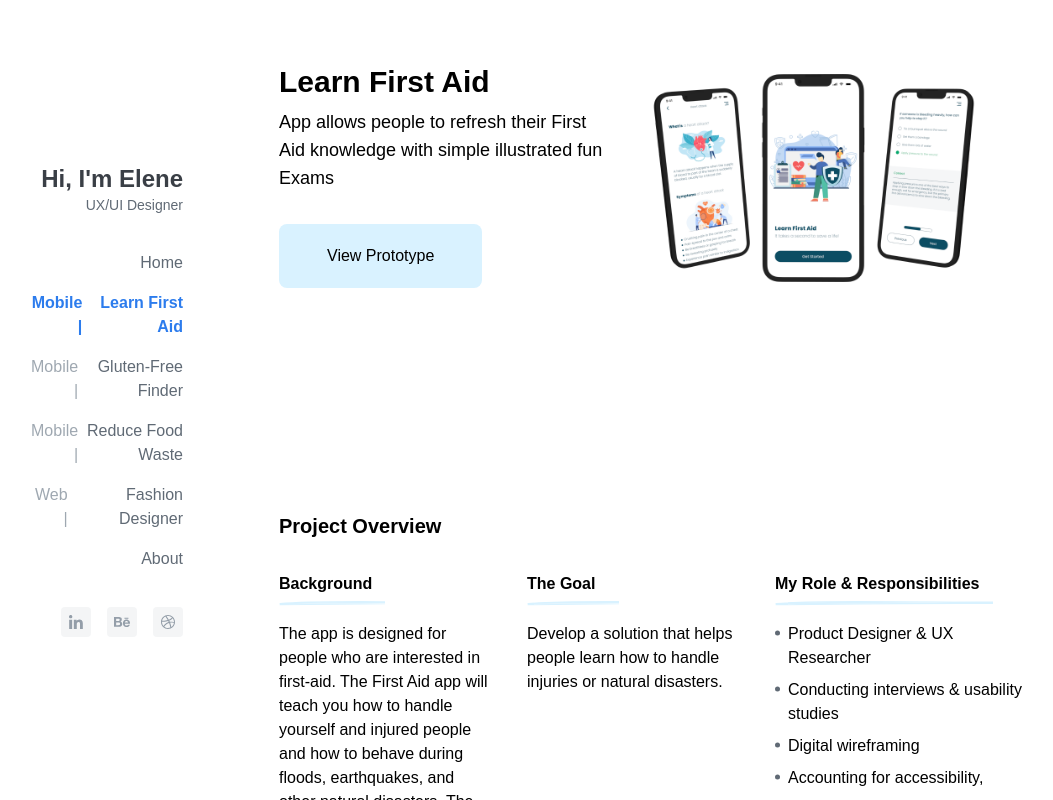
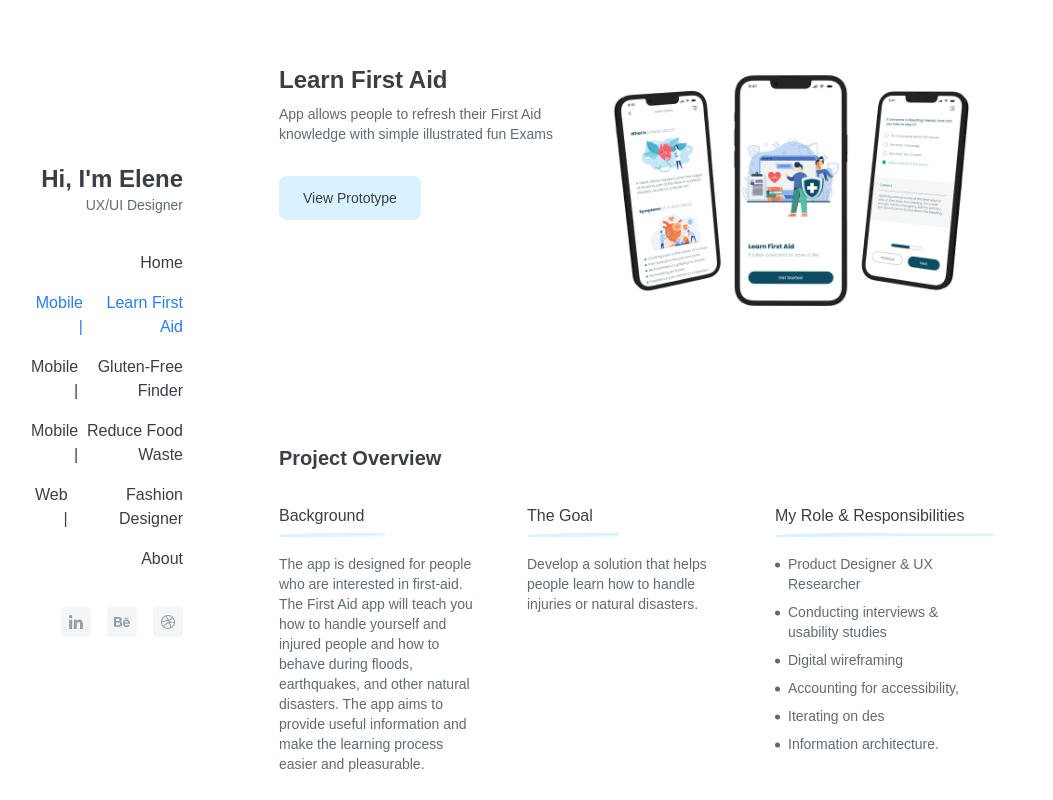
Before and after one commit to lelezedg/my-portfolio, a Next.js app: page /learn-first-aid-app in a window 1280 px wide. Shown: the whole page, without its empty margins (113-1166 px from the left). Built offline with nearby package versions, Linux system fonts and the light colour scheme.

Commit message:
refactor: typography

```diff
--- a/components/Card.tsx
+++ b/components/Card.tsx
@@ -1,6 +1,7 @@
 import React from "react";
 import Image from "next/image";
 import Link from "next/link";
+import { Text } from "./Text";
 
 type TCard = {
   title: string;
@@ -32,8 +33,11 @@ export const Card = ({
           />
         )}
       </div>
-      <h1 className="text-sm font-bold text-primary-dark mb-2">{title}</h1>
-      <p className="text-sm font-regular text-body">{subtitle}</p>
+      <Text variant="subtitle" className="mb-2">
+        {title}
+      </Text>
+
+      <Text variant="body">{subtitle}</Text>
     </Link>
   );
 };
--- a/components/Footer.tsx
+++ b/components/Footer.tsx
@@ -1,11 +1,10 @@
 import React from "react";
+import { Text } from "./Text";
 
 export const Footer = () => {
   return (
-    <div className="py-4 border-t border-gray border-opacity-40 flex justify-center md:mt-8 mt-24 mx-6  md:mx-24  ">
-      <h1 className="text-gray text-sm md:text-sm  font-extralight">
-        2022 All rights reserved © Elene Zedginidze
-      </h1>
+    <div className="py-4 border-t border-gray-100 border-opacity-50 flex justify-center md:mt-8 mt-24 mx-6  md:mx-24  ">
+      <Text variant="body">2022 All rights reserved © Elene Zedginidze</Text>
     </div>
   );
 };
--- a/components/Menu.tsx
+++ b/components/Menu.tsx
@@ -2,6 +2,7 @@ import React from "react";
 import { BehanceIcon, DribbleIcon, LinkedinIcon } from "../icons";
 import { MenuItem } from "./MenuItem";
 import { useRouter } from "next/router";
+import { Text } from "./Text";
 
 export const Menu = () => {
   const { pathname } = useRouter();
@@ -9,10 +10,8 @@ export const Menu = () => {
   return (
     <div className="flex flex-col h-screen justify-center self-center items-end text-end">
       <div className="mb-7">
-        <h1 className="font-bold text-2xl text-primary-dark">
-          Hi, I&apos;m Elene
-        </h1>
-        <h1 className="font-regular text-sm text-body">UX/UI Designer</h1>
+        <Text variant="headline">Hi, I&apos;m Elene</Text>
+        <Text variant="body">UX/UI Designer</Text>
       </div>
 
       <div className="flex flex-col">
--- a/components/MenuItem.tsx
+++ b/components/MenuItem.tsx
@@ -1,5 +1,6 @@
 import React from "react";
 import Link from "next/link";
+import { Text } from "./Text";
 
 type TMenuItemVariant = "web" | "mobile";
 
@@ -19,22 +20,17 @@ export const MenuItem = ({
   return (
     <Link className="flex flex-row text-end justify-end my-2" href={link}>
       {variant && (
-        <h1
-          className={`text-base mr-1 ${
-            isActive ? "text-active font-semibold" : "text-gray font-regular"
-          }`}
+        <Text
+          variant={`${isActive ? "menu-active" : "menu-default"}`}
+          className={`mr-1 ${isActive ? "text-active" : "text-gray-200"}`}
         >
           {variant === "web" ? "Web |" : "Mobile |"}
-        </h1>
+        </Text>
       )}
 
-      <h1
-        className={`text-base ${
-          isActive ? "text-active font-semibold" : "text-body font-regular"
-        }`}
-      >
+      <Text variant={`${isActive ? "menu-active" : "menu-default"}`}>
         {title}
-      </h1>
+      </Text>
     </Link>
   );
 };
--- a/components/PageHero.tsx
+++ /dev/null
@@ -1,44 +0,0 @@
-import React from "react";
-import Image from "next/image";
-import { useRouter } from "next/router";
-
-type TPageHero = {
-  title: string;
-  subtile: string;
-  coverImage: string;
-  buttonLabel: string;
-  navigationURL?: string;
-};
-
-export const PageHero = ({
-  title,
-  subtile,
-  coverImage,
-  navigationURL,
-  buttonLabel,
-}: TPageHero) => {
-  const router = useRouter();
-
-  return (
-    <div className="flex flex-grow flex-row mb-32">
-      <div className="flex flex-col self-center">
-        <h1 className="text-3xl font-bold">{title}</h1>
-        <p className="mt-2 font-regular text-lg mb-8">{subtile}</p>
-        <button
-          onClick={() => router.push(`/${navigationURL}`)}
-          className="self-start mb-24 py-5 px-12 bg-blue-200 rounded-lg"
-        >
-          {buttonLabel}
-        </button>
-      </div>
-      <div>
-        <Image
-          src={`/assets/${coverImage}.png`}
-          width={900}
-          height={500}
-          alt="_"
-        />
-      </div>
-    </div>
-  );
-};
--- /dev/null
+++ b/components/ProjectHero.tsx
@@ -0,0 +1,53 @@
+import React from "react";
+import Image from "next/image";
+import { Text } from "./Text";
+import { useRouter } from "next/router";
+
+type TProjectHero = {
+  title: string;
+  subtile: string;
+  coverImage: string;
+  buttonLabel: string;
+  navigationURL?: string;
+};
+
+export const ProjectHero = ({
+  title,
+  subtile,
+  coverImage,
+  navigationURL = "/",
+  buttonLabel,
+}: TProjectHero) => {
+  const router = useRouter();
+
+  return (
+    <div className="flex flex-grow flex-row mb-32">
+      <div className="flex flex-col self-center">
+        <Text variant="headline">{title}</Text>
+        <Text variant="body" className="mt-2 mb-8">
+          {subtile}
+        </Text>
+
+        <div>
+          <button
+            onClick={() => router.push(`/${navigationURL}`)}
+            className="mb-24 py-3 px-6 bg-blue-200 rounded-lg"
+          >
+            <Text variant="body" className="text-gray-400">
+              {buttonLabel}
+            </Text>
+          </button>
+        </div>
+      </div>
+
+      <div className="">
+        <Image
+          src={`/assets/${coverImage}.png`}
+          width={900}
+          height={500}
+          alt="_"
+        />
+      </div>
+    </div>
+  );
+};
--- a/components/Section.tsx
+++ b/components/Section.tsx
@@ -1,33 +1,35 @@
 import React from "react";
 import { BulletIcon, SectionTitleIcon } from "../icons";
+import { Text } from "./Text";
 
 type TSection = {
   title: string;
   body?: string;
   list?: string[];
-  style?: string;
+  className?: string;
 };
 
-export const Section = ({ title, body, list, style }: TSection) => {
+export const Section = ({ title, body, list, className }: TSection) => {
   const titleIconWidth = title.length * 7 + 36;
 
   return (
-    <div className={`flex flex-col basis-1/3 ${style}`}>
+    <div className={`flex flex-col ${className}`}>
       {title && (
         <div className="mb-2 md:mb-4 flex flex-col items-start ">
-          <h1 className="font-semibold md:font-bold text-sm md:text-base">
+          <Text variant="subtitle">
             {title}
-
             <div className="text-blue-200 pt-1">
               <SectionTitleIcon width={titleIconWidth} />
             </div>
-          </h1>
+          </Text>
         </div>
       )}
 
       {body && (
-        <div className="md:mb-4 md:-ml-8">
-          <h1 className="font-regular text-sm md:text-base md:mx-8">{body}</h1>
+        <div className="md:mb-4 md:-ml-12">
+          <Text variant="body" className="md:mx-12">
+            {body}
+          </Text>
         </div>
       )}
 
@@ -39,7 +41,12 @@ export const Section = ({ title, body, list, style }: TSection) => {
               <div className="mr-2 mt-2">
                 <BulletIcon />
               </div>
-              <h1 className="font-regular text-sm md:text-base">{item}</h1>
+
+              <div className="md:-ml-12">
+                <Text variant="body" className="md:mx-12">
+                  {item}
+                </Text>
+              </div>
             </div>
           );
         })}
--- /dev/null
+++ b/components/Text.tsx
@@ -0,0 +1,64 @@
+import React from "react";
+
+type TTypography =
+  | "headline"
+  | "title"
+  | "subtitle"
+  | "body"
+  | "menu-default"
+  | "menu-active";
+
+type TText = {
+  children: React.ReactNode;
+  variant: TTypography;
+  className?: string;
+};
+
+export const Text = ({ children, variant, className }: TText) => {
+  switch (variant) {
+    case "headline":
+      return (
+        <h1 className={`font-bold text-2xl text-gray-400 ${className}`}>
+          {children}
+        </h1>
+      );
+
+    case "title":
+      return (
+        <h3 className={`font-semibold text-xl text-gray-400 ${className}`}>
+          {children}
+        </h3>
+      );
+
+    case "subtitle":
+      return (
+        <h4 className={`font-medium text-base text-gray-400 ${className}`}>
+          {children}
+        </h4>
+      );
+
+    case "body":
+      return (
+        <p className={`font-light text-sm text-gray-300 ${className}`}>
+          {children}
+        </p>
+      );
+
+    case "menu-default":
+      return (
+        <a className={`font-normal text-base text-gray-400 ${className}`}>
+          {children}
+        </a>
+      );
+
+    case "menu-active":
+      return (
+        <a className={`font-medium text-base text-active ${className}`}>
+          {children}
+        </a>
+      );
+
+    default:
+      return <p className={className}>{children}</p>;
+  }
+};
--- a/components/index.ts
+++ b/components/index.ts
@@ -4,4 +4,5 @@ export * from "./Menu";
 export * from "./MenuItem";
 export * from "./Card";
 export * from "./Section";
-export * from "./PageHero";
+export * from "./ProjectHero";
+export * from "./Text";
--- a/pages/learn-first-aid-app.tsx
+++ b/pages/learn-first-aid-app.tsx
@@ -1,27 +1,29 @@
-import { Layout, PageHero, Section } from "../components";
+import { Layout, ProjectHero, Section, Text } from "../components";
 
 export default function Page() {
   return (
     <Layout title="Project | Learn First Aid App">
       <div className="md:mt-16">
-        <PageHero
+        <ProjectHero
           title="Learn First Aid"
           subtile="App allows people to refresh their First Aid knowledge with simple illustrated fun Exams"
           coverImage="first-aid-hero"
           buttonLabel="View Prototype"
         />
 
-        <h1 className="mb-8 font-bold text-xl">Project Overview</h1>
+        <Text variant="title">Project Overview</Text>
 
-        <div className="flex flex-row basis-1/3">
+        <div className="mt-8 flex flex-row">
           <Section
             title="Background"
             body="The app is designed for people who are interested in first-aid. The First Aid app will teach you how to handle yourself and injured people and how to behave during floods, earthquakes, and other natural disasters. The app aims to provide useful information and make the learning process easier and pleasurable."
+            className="basis-1/3"
           />
 
           <Section
             title="The Goal"
             body="Develop a solution that helps people learn how to handle injuries or natural disasters."
+            className="basis-1/3"
           />
 
           <Section
@@ -34,6 +36,7 @@ export default function Page() {
               "Iterating on des",
               "Information architecture.",
             ]}
+            className="basis-1/3"
           />
         </div>
       </div>
--- a/tailwind.config.js
+++ b/tailwind.config.js
@@ -8,7 +8,6 @@ module.exports = {
     extend: {
       colors: {
         body: "#606A75",
-        gray: "#9FA8B1",
         active: "#2C7CED",
         "primary-dark": "#3A3F46",
         "blue-100": "#F2FBFF",
@@ -21,6 +20,10 @@ module.exports = {
         "green-200": "#DFFFD9",
         "pink-100": "#FFF2F2",
         "pink-200": "#FFD9D9",
+        "gray-100": "#E3E5E8",
+        "gray-200": "#9FA8B1",
+        "gray-300": "#606A75",
+        "gray-400": "#3A3F46",
       },
     },
     container: {
```
